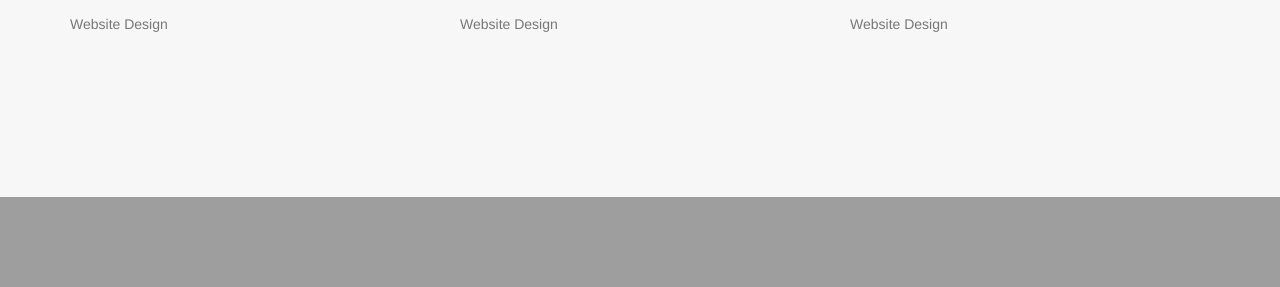
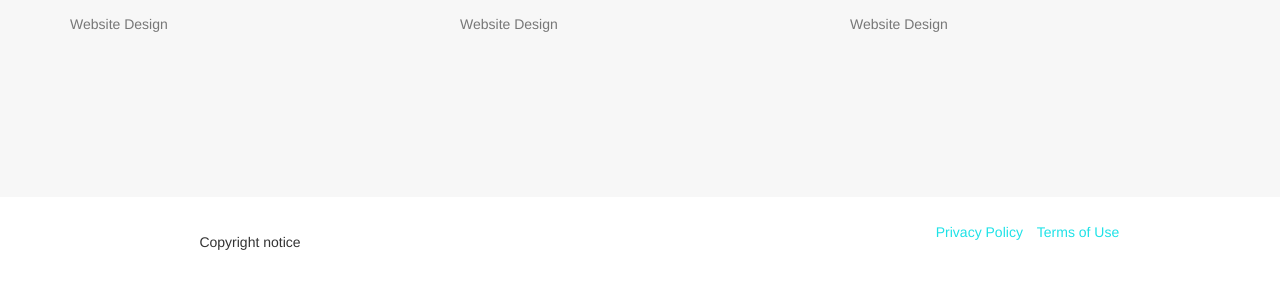
Before and after one commit to Kevin1995/My_Portfolio, a PHP site: page / in a window 1280 px wide. Shown: the part 2417-2704 px from the top of the page. Before the commit the page ends 2614 px from the top, so only its background shows below. Run offline with PHP 8.4, Linux system fonts and the light colour scheme.

Commit message:
Adding footer for copyright

```diff
--- a/css/home.css
+++ b/css/home.css
@@ -391,3 +391,22 @@ img::-moz-selection {
 body {
     webkit-tap-highlight-color: #1ee2e7;
 }
+
+footer {
+	padding:25px 0;
+	text-align:center;
+}
+
+footer span.copyright {
+	text-transform:uppercase;
+	text-transform:none;
+	font-family:Montserrat,"Helvetica Neue",Helvetica,Arial,sans-serif;
+	line-height: 40px;
+}
+
+footer ul.quicklinks {
+	margin-bottom: 0;
+	text-transform:uppercase;
+	text-transform:none;
+	font-family:Montserrat,"Helvetica Neue",Helvetica,Arial,sans-serif;
+}
--- a/index.html
+++ b/index.html
@@ -361,5 +361,33 @@
             </div>
         </div>
     </div>
+
+    <footer>
+        <div class="container">
+            <div class="row">
+                <div class="col-md-4">
+                    <span class="copyright">Copyright notice</span>
+                </div>
+                <div class="col-md-4">
+                    <ul class="list-inline social-buttons">
+                        <li><a href="#"><i class="fa fa-twitter"></i></a>
+                        </li>
+                        <li><a href="#"><i class="fa fa-facebook"></i></a>
+                        </li>
+                        <li><a href="#"><i class="fa fa-linkedin"></i></a>
+                        </li>
+                    </ul>
+                </div>
+                <div class="col-md-4">
+                    <ul class="list-inline quicklinks">
+                        <li><a href="#">Privacy Policy</a>
+                        </li>
+                        <li><a href="#">Terms of Use</a>
+                        </li>
+                    </ul>
+                </div>
+            </div>
+        </div>
+    </footer>
 </body>
 </html>
```
